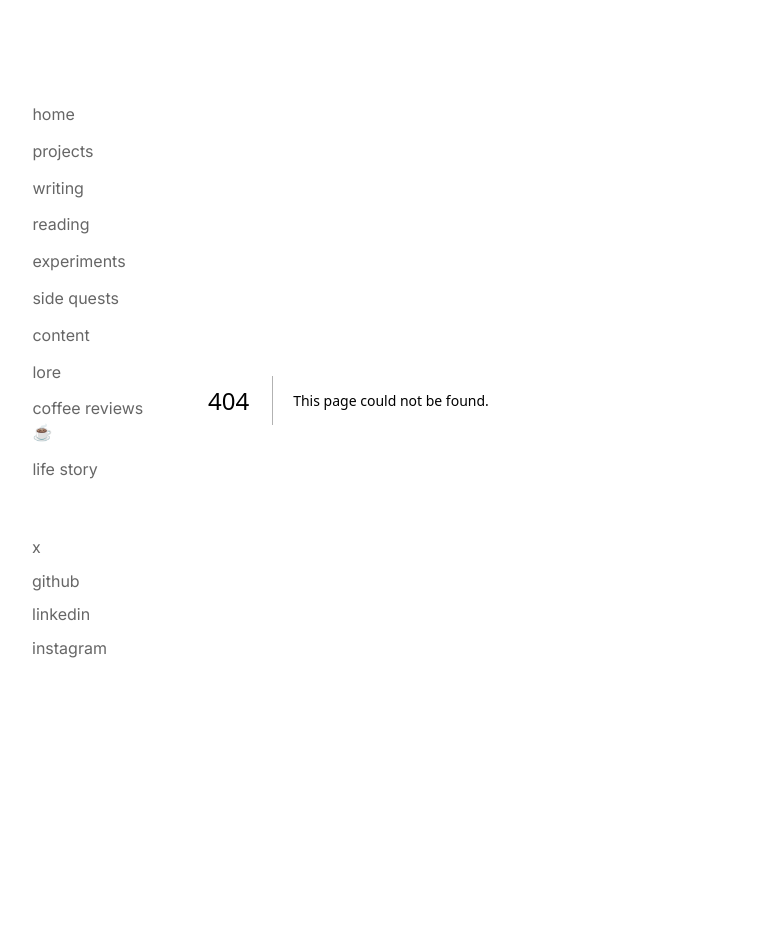
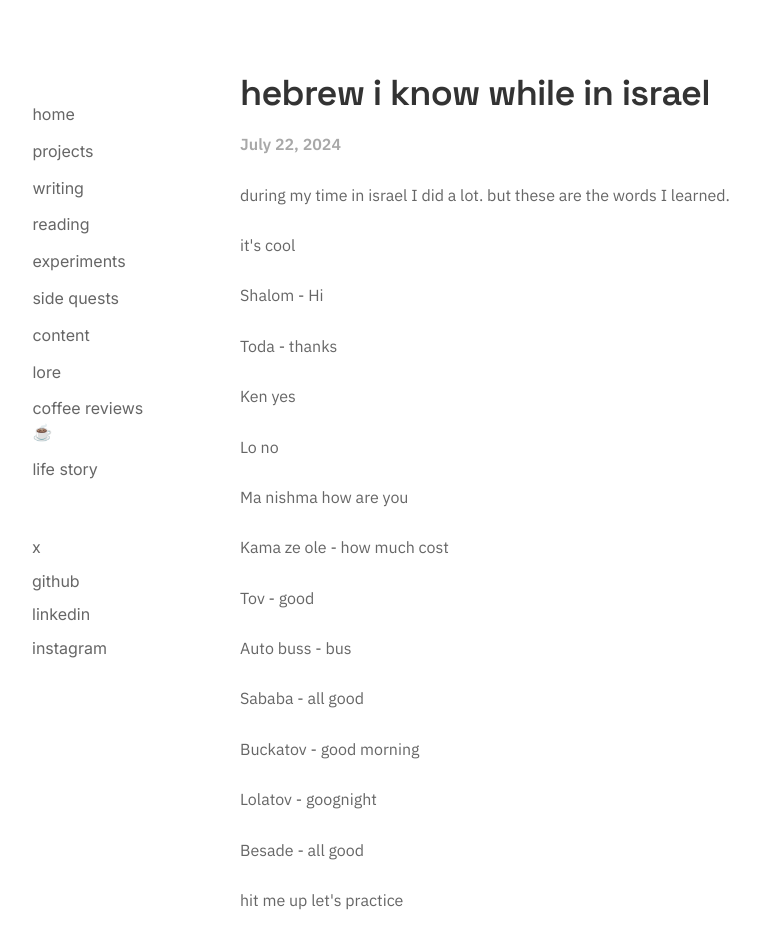
Before and after one commit to alexshibu1/alexshibu.com, a Next.js app: page /essay/hebrew in a window 1280 px wide. Before the commit this address had no page. Shown: the top 948 px of the page, without its empty margins (48-807 px from the left). Before the commit the page ends 800 px from the top, so only its background shows below. Built offline with nearby package versions, Linux system fonts and the light colour scheme.

Commit message:
hebrew. sweating nowwww

```diff
--- /dev/null
+++ b/app/essay/hebrew/page.mdx
@@ -0,0 +1,37 @@
+export const metadata = {
+  title: "hebrew words i learned in israel",
+  description: "a small list from a big trip.",
+  date: "July 22, 2024",
+};
+
+<EssayHeader title="hebrew i know while in israel" date="July 22, 2024" />
+
+during my time in israel I did a lot. but these are the words I learned.
+
+it's cool
+
+Shalom - Hi
+
+Toda - thanks
+
+Ken yes
+
+Lo no
+
+Ma nishma how are you
+
+Kama ze ole - how much cost
+
+Tov - good
+
+Auto buss - bus
+
+Sababa - all good
+
+Buckatov - good morning
+
+Lolatov - goognight
+
+Besade - all good
+
+hit me up let's practice
```
